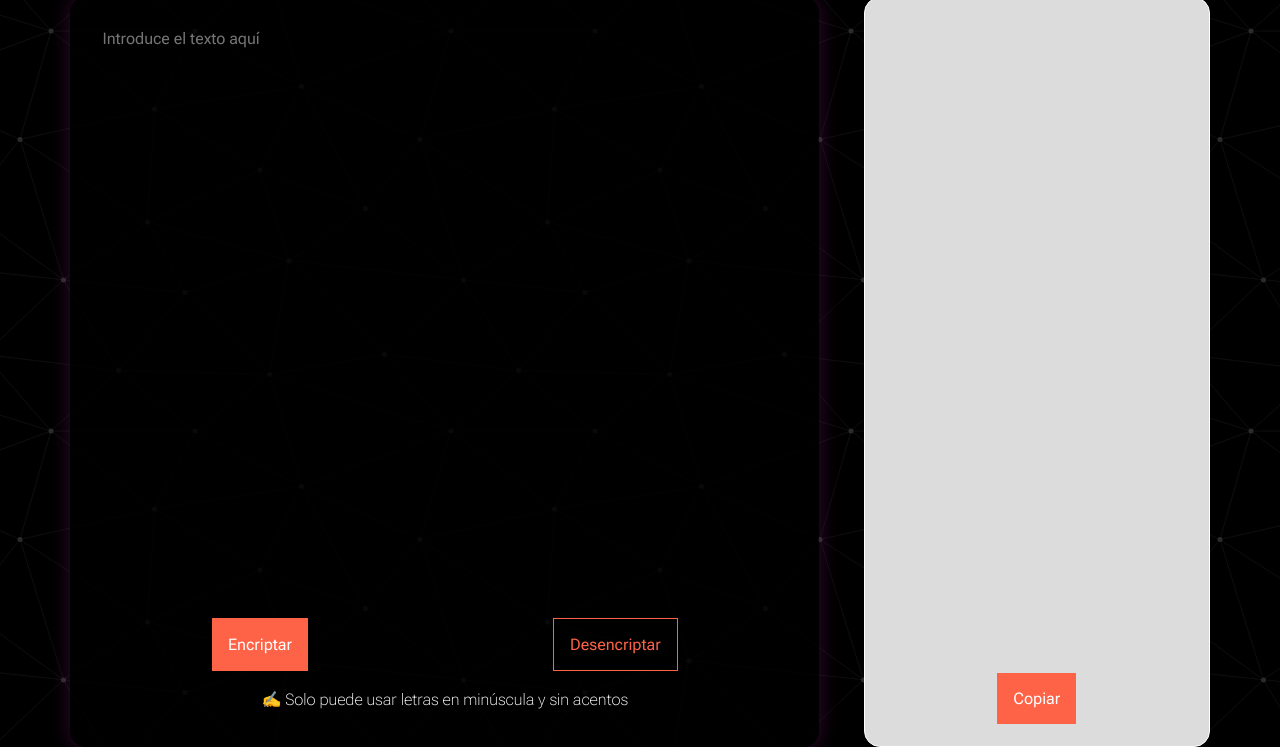
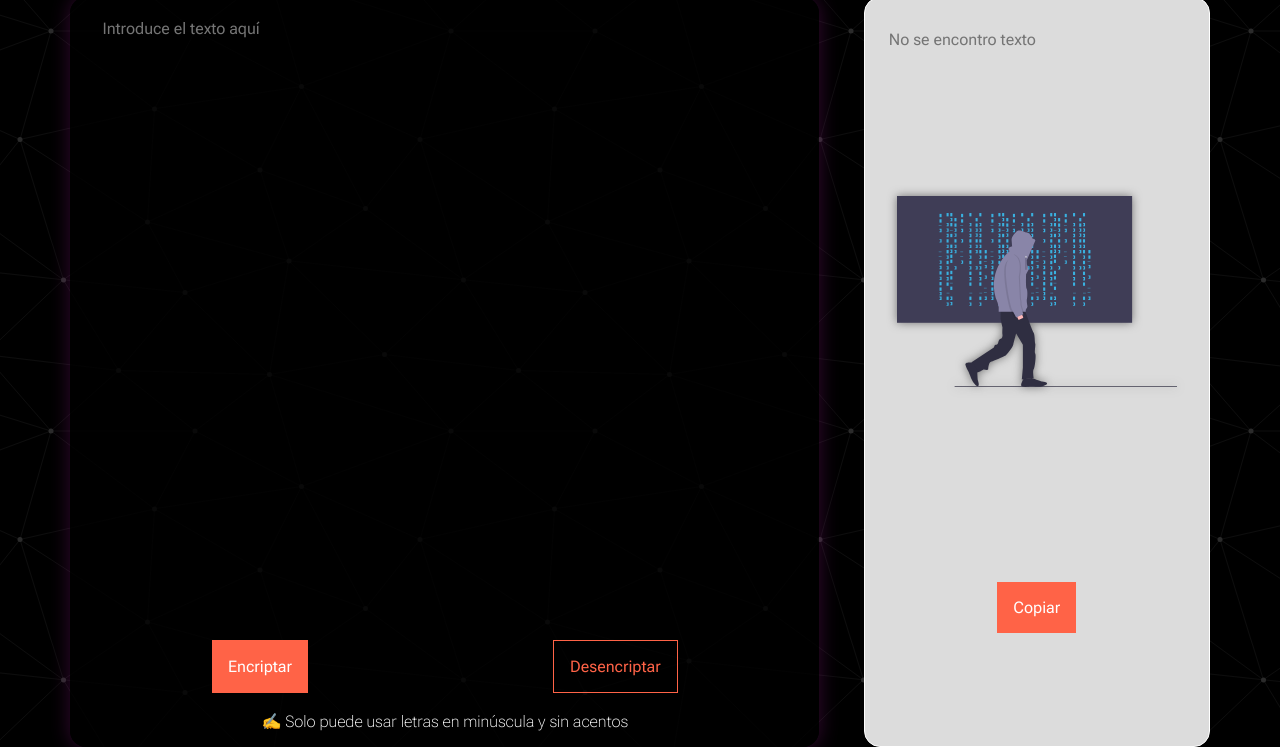
Before and after one commit to saalcazar/encrypt, a plain HTML site: page index.html in a window 1280 px wide. Both pictures are taken after a click on the button "Encriptar". Shown: the part 160-907 px from the top of the page. Drawn offline with Linux system fonts and the light colour scheme.

Commit message:
modificación del script para validaciones

```diff
--- a/css/style.css
+++ b/css/style.css
@@ -64,7 +64,7 @@ body {
   align-items: center;
 }
 
-@media (min-width: 900px) {
+@media (min-width: 1000px) {
   .container {
     width: 90%;
     justify-content: space-around;
@@ -72,7 +72,7 @@ body {
   }
 }
 
-@media only screen and (min-width: 900px) {
+@media only screen and (min-width: 1000px) {
   .original-text {
     width: 70%;
     min-height: 80vh;
@@ -109,7 +109,7 @@ body {
   }
 }
 
-@media (min-width: 900px) {
+@media (min-width: 1000px) {
   .original-text {
     width: 65%;
     height: 750px;
@@ -124,7 +124,7 @@ body {
   color: rgb(197, 197, 197);
 }
 
-@media (min-width: 900px) {
+@media (min-width: 1000px) {
   .original {
     width: 95%;
     height: 550px;
@@ -148,8 +148,11 @@ body {
   margin-top: 1.5rem;
 }
 
-@media (min-width: 900px) {
+@media (min-width: 1000px) {
   .modified-text {
+    display: flex;
+    flex-direction: column;
+    align-items: center;
     width: 30%;
     margin-top: 0;
     height: 750px;
@@ -163,15 +166,33 @@ body {
   color: rgb(77, 77, 77);
 }
 
-@media (min-width: 900px) {
+.img-search {
+  display: none;
+}
+
+@media (min-width: 1000px) {
   .modified {
     width: 95%;
-    height: 620px;
+    height: 150px;
     padding: 1rem;
+  }
+
+  .img-search {
+    display: block;
+    width: 90%;
+    margin-bottom: 10rem;
+    display: flex;
+    justify-content: center;
+  }
+
+  .img-search img {
+    width: 100%;
+    filter: drop-shadow(0 0 0.3rem rgb(114, 114, 114));
   }
 }
 
 .buttons {
+  margin-top: 2rem;
   padding: 3px;
   display: flex;
   justify-content: space-around;
@@ -193,3 +214,14 @@ body {
   padding: 1rem;
   color: tomato;
 }
+
+.animate {
+  opacity: 0;
+  animation: opacity .3s forwards;
+}
+
+@keyframes opacity {
+  to{
+    opacity: 1;
+  }
+}
--- a/index.html
+++ b/index.html
@@ -1,5 +1,5 @@
 <!DOCTYPE html>
-<html lang="en">
+<html lang="es">
 <head>
   <meta charset="UTF-8">
   <meta http-equiv="X-UA-Compatible" content="IE=edge">
@@ -16,6 +16,7 @@
     <section class="original-text">
       <form action="">
         <textarea class="original" name="" id="original" placeholder="Introduce el texto aquí"></textarea>
+
         <div class="buttons">
           <input class="dark-button" type="button" value="Encriptar" id="encrypt">
           <input class="light-button" type="button" value="Desencriptar" id="decrypt" class="decrypt">
@@ -24,7 +25,10 @@
       </form>
     </section>
     <section class="modified-text">
-        <textarea id="modified" class="modified"></textarea>
+        <textarea id="modified" class="modified" readonly placeholder="No se encontro texto"></textarea>
+        <div class="img-search">
+          <img id="img-encript" src="/img/2.svg" alt="Encriptador">
+        </div>
         <div class="buttons">
           <input class="dark-button" type="button" value="Copiar" id="copy">
         </div>
--- a/js/script.js
+++ b/js/script.js
@@ -7,10 +7,19 @@ const encrypt = document.getElementById('encrypt')
 const decrypt = document.getElementById('decrypt')
 const copy = document.getElementById('copy')
 
-console.log(modified)
+//Capture img
+const imgEncript = document.getElementById('img-encript')
+
+//Regular exprecion
+const re = /^[a-z\s]*$/
 
 const encryptText = () => {
-  encrypt.addEventListener('click', () => {
+encrypt.addEventListener('click', () => {
+  let text = original.value
+  let ok = re.exec(text)
+  if(!ok) {
+    alert('Solo letras minúsculas y sin acentos')
+  }else {
     let textArray = original.value.split('')
     for (let i = 0; i < textArray.length; i++) {
       if (textArray[i] === 'a') {
@@ -26,6 +35,9 @@ const encryptText = () => {
       }
     }
     modified.value = textArray.join('')
+    imgEncript.classList.add('animate')
+    imgEncript.src='/img/1.svg'
+  }
   })
 }
 
@@ -51,16 +63,24 @@ const decryptText = () => {
       }
     }
     modified.value = textArray.join('')
+    imgEncript.src='/img/2.svg'
+    imgEncript.classList.add('animate')
   })
 }
 
 const copyText = () => {
   copy.addEventListener('click', () => {
     let text = modified.value
-    if (text) {
-      original.value = text
-      modified.value = ''
-    }
+    navigator.clipboard.writeText(text)
+      .then(() => {
+        console.log('Texto copiado al portapapleles: ' + text)
+      })
+      .catch(err => {
+        console.error('Error al copiar al portapapeles', err)
+      })
+
+    original.value = ''
+    original.focus()
   })
 }
 
```
Also changed, not shown: img/1.svg (added), img/2.svg (added), img/back.svg (renamed from img/1710300-ffeb3b.svg).
